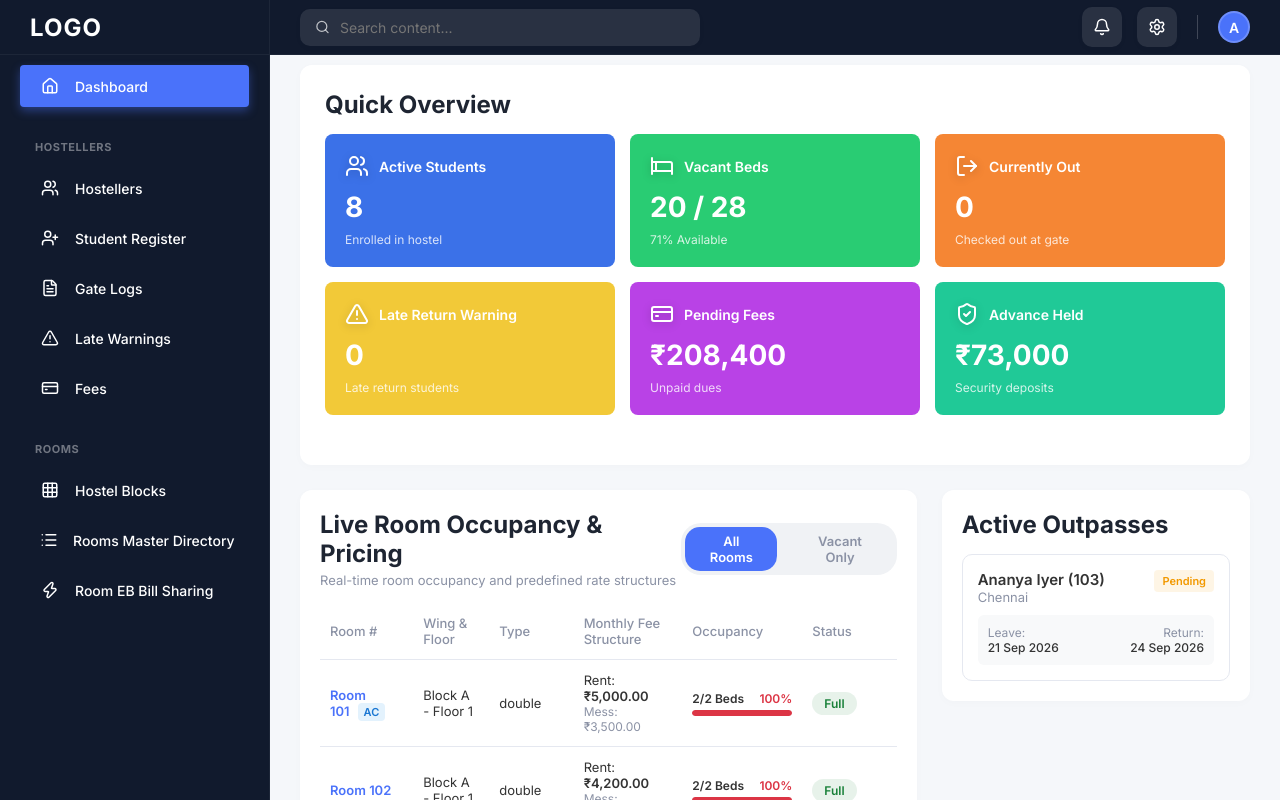
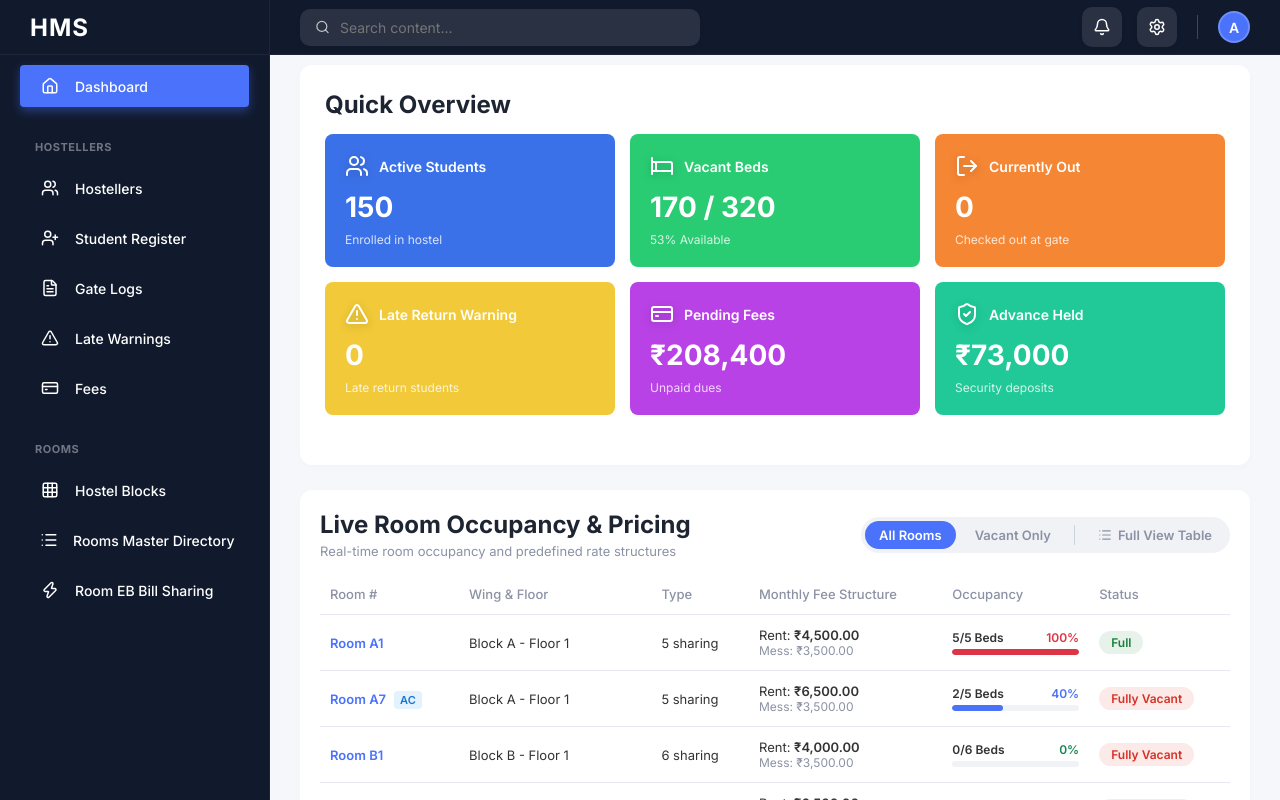
Before and after one commit to Luisant-git/VSR_HMS, a React (Vite) app in the folder frontend/: page / in a window 1280 px wide. Built offline with nearby package versions, Linux system fonts and the light colour scheme.

Commit message:
feat(dashboard): refine filter buttons layout and add navigation events

```diff
--- a/frontend/src/components/Layout.tsx
+++ b/frontend/src/components/Layout.tsx
@@ -13,7 +13,7 @@ const Layout = () => {
       {/* Sidebar */}
       <aside className="sidebar">
         <div className="sidebar-brand">
-          LOGO
+          HMS
         </div>
 
         <nav className="sidebar-nav">
--- a/frontend/src/pages/Dashboard.tsx
+++ b/frontend/src/pages/Dashboard.tsx
@@ -1,20 +1,21 @@
 import React, { useState } from 'react';
-import { Users, Bed, LogOut, AlertTriangle, CreditCard, ShieldCheck } from 'lucide-react';
+import { Users, Bed, LogOut, AlertTriangle, CreditCard, ShieldCheck, List } from 'lucide-react';
+import { useNavigate } from 'react-router-dom';
 
 const Dashboard = () => {
+  const navigate = useNavigate();
   const [roomFilter, setRoomFilter] = useState('All');
 
   const roomsData = [
-    { id: '101', type: 'double', ac: true, block: 'Block A', floor: 'Floor 1', rent: '5,000.00', mess: '3,500.00', occ: 2, cap: 2 },
-    { id: '102', type: 'double', ac: false, block: 'Block A', floor: 'Floor 1', rent: '4,200.00', mess: '3,500.00', occ: 2, cap: 2 },
-    { id: '103', type: 'single', ac: true, block: 'Block A', floor: 'Floor 1', rent: '7,500.00', mess: '3,500.00', occ: 1, cap: 1 },
-    { id: '104', type: 'triple', ac: false, block: 'Block A', floor: 'Floor 1', rent: '3,800.00', mess: '3,500.00', occ: 3, cap: 3 },
-    { id: '201', type: 'four sharing', ac: false, block: 'Block B', floor: 'Floor 2', rent: '3,200.00', mess: '3,500.00', occ: 0, cap: 4 },
-    { id: '202', type: 'double', ac: false, block: 'Block B', floor: 'Floor 2', rent: '4,500.00', mess: '3,500.00', occ: 0, cap: 2 },
-    { id: '203', type: 'single', ac: true, block: 'Block B', floor: 'Floor 2', rent: '7,000.00', mess: '3,500.00', occ: 0, cap: 1 },
-    { id: '204', type: 'dormitory', ac: false, block: 'Block B', floor: 'Floor 2', rent: '2,800.00', mess: '3,500.00', occ: 0, cap: 6 },
-    { id: '301', type: 'double', ac: true, block: 'Block A', floor: 'Floor 2', rent: '7,500.00', mess: '8,000.00', occ: 0, cap: 2 },
-    { id: '302', type: 'triple', ac: true, block: 'Block A', floor: 'Floor 1', rent: '4,500.00', mess: '3,500.00', occ: 0, cap: 5 },
+    { id: 'A1', type: '5 sharing', ac: false, block: 'Block A', floor: 'Floor 1', rent: '4,500.00', mess: '3,500.00', occ: 5, cap: 5 },
+    { id: 'A7', type: '5 sharing', ac: true, block: 'Block A', floor: 'Floor 1', rent: '6,500.00', mess: '3,500.00', occ: 2, cap: 5 },
+    { id: 'B1', type: '6 sharing', ac: false, block: 'Block B', floor: 'Floor 1', rent: '4,000.00', mess: '3,500.00', occ: 0, cap: 6 },
+    { id: 'C7', type: '5 sharing', ac: true, block: 'Block C', floor: 'Floor 1', rent: '6,500.00', mess: '3,500.00', occ: 1, cap: 5 },
+    { id: 'D12', type: '6 sharing', ac: false, block: 'Block D', floor: 'Floor 2', rent: '4,000.00', mess: '3,500.00', occ: 6, cap: 6 },
+    { id: 'E1', type: 'single', ac: true, block: 'Block E', floor: 'Floor 1', rent: 'N/A', mess: 'N/A', occ: 1, cap: 1 },
+    { id: 'E2', type: '5 sharing', ac: false, block: 'Block E', floor: 'Floor 1', rent: '4,500.00', mess: '3,500.00', occ: 0, cap: 5 },
+    { id: 'W1', type: 'single', ac: true, block: 'Single Rooms', floor: 'Floor 1', rent: '8,500.00', mess: '3,500.00', occ: 1, cap: 1 },
+    { id: 'Dorm', type: 'dormitory', ac: false, block: 'Dormitory', floor: 'Floor 1', rent: '3,000.00', mess: '3,500.00', occ: 10, cap: 28 },
   ];
 
   const filteredRooms = roomFilter === 'Vacant' ? roomsData.filter(r => r.occ === 0) : roomsData;
@@ -33,7 +34,7 @@ const Dashboard = () => {
               <Users size={24} color="rgba(255,255,255,1)" style={{ filter: 'drop-shadow(0 2px 4px rgba(0,0,0,0.2))' }} />
               <span style={{ fontWeight: 600 }}>Active Students</span>
             </div>
-            <div className="value" style={{ fontSize: '28px', fontWeight: 800 }}>8</div>
+            <div className="value" style={{ fontSize: '28px', fontWeight: 800 }}>150</div>
             <div style={{ fontSize: '12px', opacity: 0.8, marginTop: '8px' }}>Enrolled in hostel</div>
           </div>
 
@@ -42,8 +43,8 @@ const Dashboard = () => {
               <Bed size={24} color="rgba(255,255,255,1)" style={{ filter: 'drop-shadow(0 2px 4px rgba(0,0,0,0.2))' }} />
               <span style={{ fontWeight: 600 }}>Vacant Beds</span>
             </div>
-            <div className="value" style={{ fontSize: '28px', fontWeight: 800 }}>20 / 28</div>
-            <div style={{ fontSize: '12px', opacity: 0.8, marginTop: '8px' }}>71% Available</div>
+            <div className="value" style={{ fontSize: '28px', fontWeight: 800 }}>170 / 320</div>
+            <div style={{ fontSize: '12px', opacity: 0.8, marginTop: '8px' }}>53% Available</div>
           </div>
 
           <div className="metric-card metric-card-orange">
@@ -90,21 +91,31 @@ const Dashboard = () => {
         <div className="dashboard-bottom-row" style={{ display: 'flex', gap: '25px', flexWrap: 'wrap' }}>
 
           <div className="content-card" style={{ flex: '2 1 600px' }}>
-            <div className="card-header" style={{ marginBottom: '15px' }}>
-              <div>
-                <div className="card-title">Live Room Occupancy & Pricing</div>
-                <div style={{ fontSize: '13px', color: 'var(--text-muted)', marginTop: '4px' }}>Real-time room occupancy and predefined rate structures</div>
+            <div className="card-header" style={{ marginBottom: '15px', display: 'flex', flexWrap: 'nowrap', gap: '15px', justifyContent: 'space-between', alignItems: 'center' }}>
+              <div style={{ minWidth: 0, flexShrink: 1 }}>
+                <div className="card-title" style={{ whiteSpace: 'nowrap', overflow: 'hidden', textOverflow: 'ellipsis' }}>Live Room Occupancy & Pricing</div>
+                <div style={{ fontSize: '13px', color: 'var(--text-muted)', marginTop: '4px', whiteSpace: 'nowrap', overflow: 'hidden', textOverflow: 'ellipsis' }}>Real-time room occupancy and predefined rate structures</div>
               </div>
-              <div style={{ display: 'flex', gap: '10px', background: '#f0f2f5', padding: '4px', borderRadius: '20px' }}>
+              <div style={{ display: 'flex', flexWrap: 'nowrap', gap: '5px', background: '#f0f2f5', padding: '4px', borderRadius: '20px', alignItems: 'center', flexShrink: 0 }}>
                 <button
                   onClick={() => setRoomFilter('All')}
-                  style={{ background: roomFilter === 'All' ? 'var(--sidebar-active)' : 'transparent', color: roomFilter === 'All' ? 'white' : 'var(--text-muted)', border: 'none', padding: '6px 16px', borderRadius: '15px', fontSize: '13px', fontWeight: 600, cursor: 'pointer', transition: 'all 0.2s' }}>
+                  style={{ background: roomFilter === 'All' ? 'var(--sidebar-active)' : 'transparent', color: roomFilter === 'All' ? 'white' : 'var(--text-muted)', border: 'none', padding: '6px 14px', borderRadius: '15px', fontSize: '13px', fontWeight: 600, cursor: 'pointer', transition: 'all 0.2s', whiteSpace: 'nowrap' }}>
                   All Rooms
                 </button>
                 <button
                   onClick={() => setRoomFilter('Vacant')}
-                  style={{ background: roomFilter === 'Vacant' ? 'var(--sidebar-active)' : 'transparent', color: roomFilter === 'Vacant' ? 'white' : 'var(--text-muted)', border: 'none', padding: '6px 16px', borderRadius: '15px', fontSize: '13px', fontWeight: 600, cursor: 'pointer', transition: 'all 0.2s' }}>
+                  style={{ background: roomFilter === 'Vacant' ? 'var(--sidebar-active)' : 'transparent', color: roomFilter === 'Vacant' ? 'white' : 'var(--text-muted)', border: 'none', padding: '6px 14px', borderRadius: '15px', fontSize: '13px', fontWeight: 600, cursor: 'pointer', transition: 'all 0.2s', whiteSpace: 'nowrap' }}>
                   Vacant Only
+                </button>
+                <div style={{ width: '1px', background: '#cbd5e1', height: '20px', margin: '0 4px' }}></div>
+                <button
+                  onClick={() => {
+                    navigate('/rooms/directory');
+                    // Give a small delay for route transition then switch to table view if needed
+                    setTimeout(() => window.dispatchEvent(new CustomEvent('switch-to-table')), 100);
+                  }}
+                  style={{ background: 'transparent', color: 'var(--text-muted)', border: 'none', padding: '6px 14px', borderRadius: '15px', fontSize: '13px', fontWeight: 600, cursor: 'pointer', transition: 'all 0.2s', display: 'flex', alignItems: 'center', gap: '6px', whiteSpace: 'nowrap' }}>
+                  <List size={14} /> Full View Table
                 </button>
               </div>
             </div>
```
